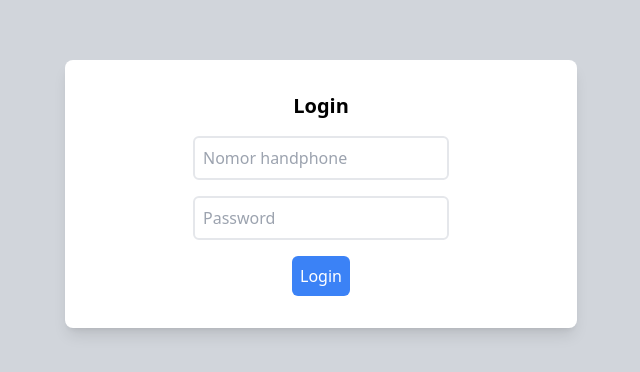
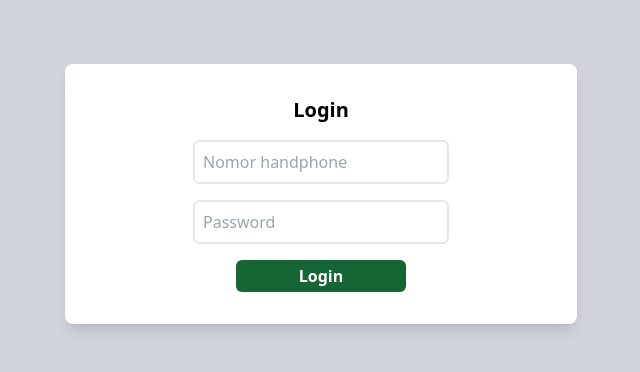
Before and after one commit to absolutepraya/sijarta-fe, a React (Vite) app: page /login in a window 1280 px wide. Shown: the part 206-578 px from the top of the page, without its empty margins (319-959 px from the left). Built offline with nearby package versions, Linux system fonts and the light colour scheme.

Commit message:
login page finally done

```diff
--- a/src/pages/yellow/LoginPage.jsx
+++ b/src/pages/yellow/LoginPage.jsx
@@ -49,7 +49,7 @@ export default function LoginPage() {
 
 				<button
 					onClick={handleLogin}
-					className="rounded-md bg-blue-500 p-2 text-white"
+					className="w-1/3 rounded-md bg-green-800 p-1 font-bold text-white"
 				>
 					Login
 				</button>
```
